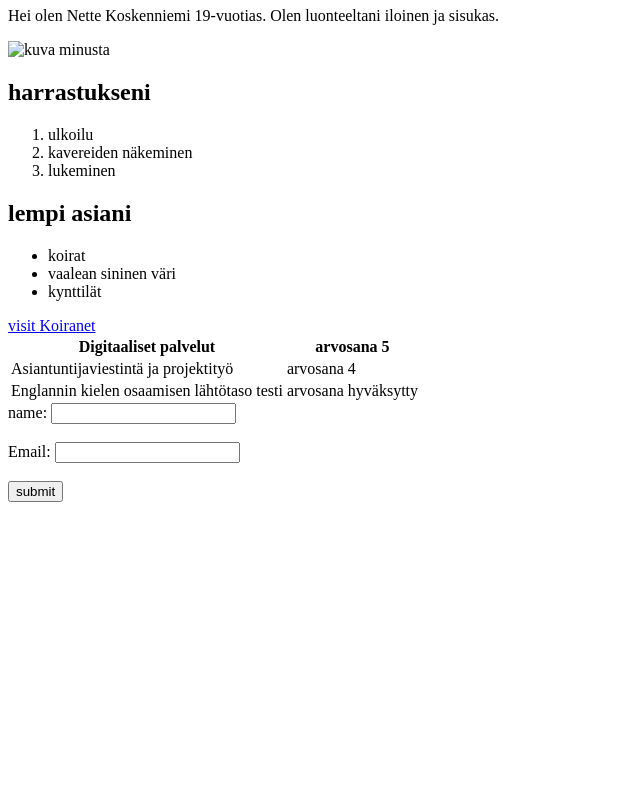
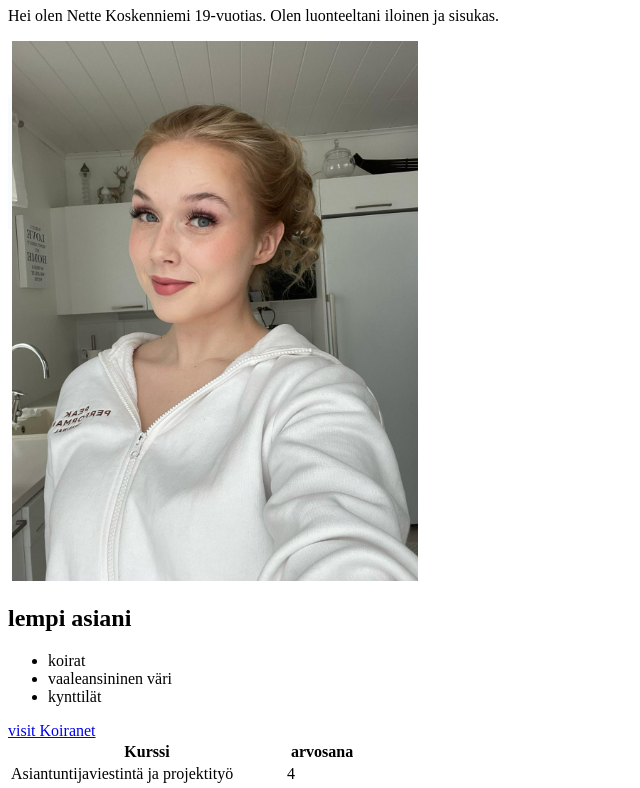
Before and after one commit to Nette1906/Websivuston_kehitt-minen_Syksy_2025, a plain HTML site: page WS01_HTML/Index.html in a window 1280 px wide. Shown: the part 73-861 px from the top of the page, without its empty margins (0-640 px from the left). Before the commit the page ends 800 px from the top, so only its background shows below. Drawn offline with Linux system fonts and the light colour scheme.

Commit message:
Korjailua

```diff
--- a/WS01_HTML/Index.html
+++ b/WS01_HTML/Index.html
@@ -1,46 +1,45 @@
 <!DOCTYPE html>
-<html>
+<html lang="en">
 <head>
     <title>My First HTML Page</title>
 </head>
+</body>
+    <h1>Nette</h1>
+    <p>Hei olen Nette Koskenniemi 19-vuotias. Olen luonteeltani iloinen ja sisukas.</p>
+    <img src="cv.png" alt="kuva minusta">
 
-    <h1>Tervetuloa ensimmäiselle HTML-sivulleni</h1>
-    <p>Hei olen Nette Koskenniemi 19-vuotias. Olen luonteeltani iloinen ja sisukas.</p>
-    <img src="path/to/"c:\Users\nette\Pictures\cv.png" alt="kuva minusta"
-</body>
-</html>
-
-<h2>harrastukseni</h2>
-<ol>
-    <li>ulkoilu</li>
-    <li>kavereiden näkeminen</li>
-    <li>lukeminen</li>
-</ol>
     <h2>lempi asiani</h2>
         <ul>
             <li>koirat</li>
-    <li>vaalean sininen väri</li>
+            <li>vaaleansininen väri</li>
             <li>kynttilät</li>
         </ul>
+
     <a href="https://jalostus.kennelliitto.fi/">visit Koiranet</a>
     <table>
         <tr>
-            <th>Digitaaliset palvelut</th>
-            <th> arvosana 5</th>
+            <th>Kurssi</th>
+            <th> arvosana </th>
         </tr>
         <tr>
             <td>Asiantuntijaviestintä ja projektityö</td>
-            <td>arvosana 4</td>
+            <td>4</td>
         </tr>
         <tr>
             <td>Englannin kielen osaamisen lähtötaso testi</td>
-            <td>arvosana hyväksytty</td>
+            <td>hyväksytty</td>
+        </tr>
+        <tr>
+            <td>Digitaalisten palveluiden perusteet</td>
+            <td>5</td>
         </tr>
     </table>
     <form>
-        <label for="Nette Koskenniemi">name:</label>
-        <input type="text" id="Nette" name="Nette"><br><br>
-        <label for="nette.koskenniemi@gmail.com">Email:</label>
+        <label for="nimi">Nimi:</label>
+        <input type="text" id="nimi" name="name"><br><br>
+        <label for="email">Email:</label>
         <input type="email" id="email" name="email"><br><br>
         <input type="submit" value="submit">
     </form>
+</body>
+</html>
```
Also changed, not shown: WS01_HTML/cv.png (added). Lines whose indentation alone changed are shown as unchanged.
